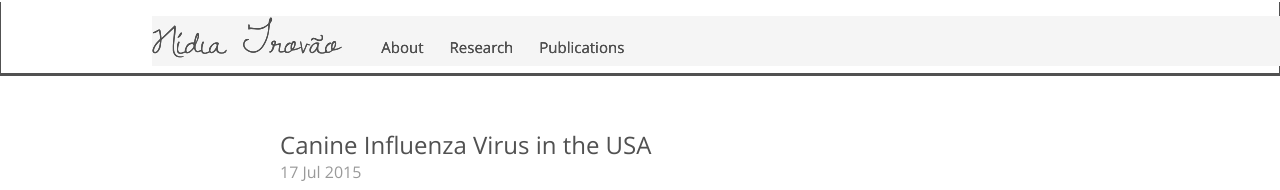
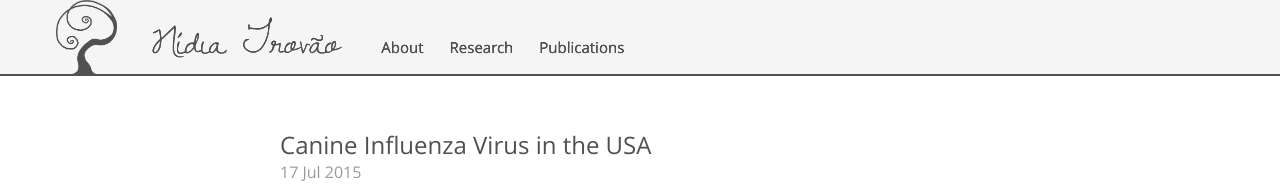
Before and after one commit to nidiatrovao/nidiatrovao.github.io, a Jekyll site: the page built from index.html, in a window 1280 px wide. Shown: the top 190 px of the page. Built offline with Jekyll 4.4.1, drawn with Linux system fonts in a browser that asks for light colours; the list of posts is cut into pages by our own code.

```diff
--- a/_sass/_masthead.scss
+++ b/_sass/_masthead.scss
@@ -18,7 +18,6 @@
   background-color:#F5F5F5;
   background-image: url('/public/apple-touch-icon-precomposed.png');
   background-size:contain;
-  background-clip:content-box;
   background-repeat:no-repeat;
   //padding-top:1.5rem;
   padding-top:1rem;
```
